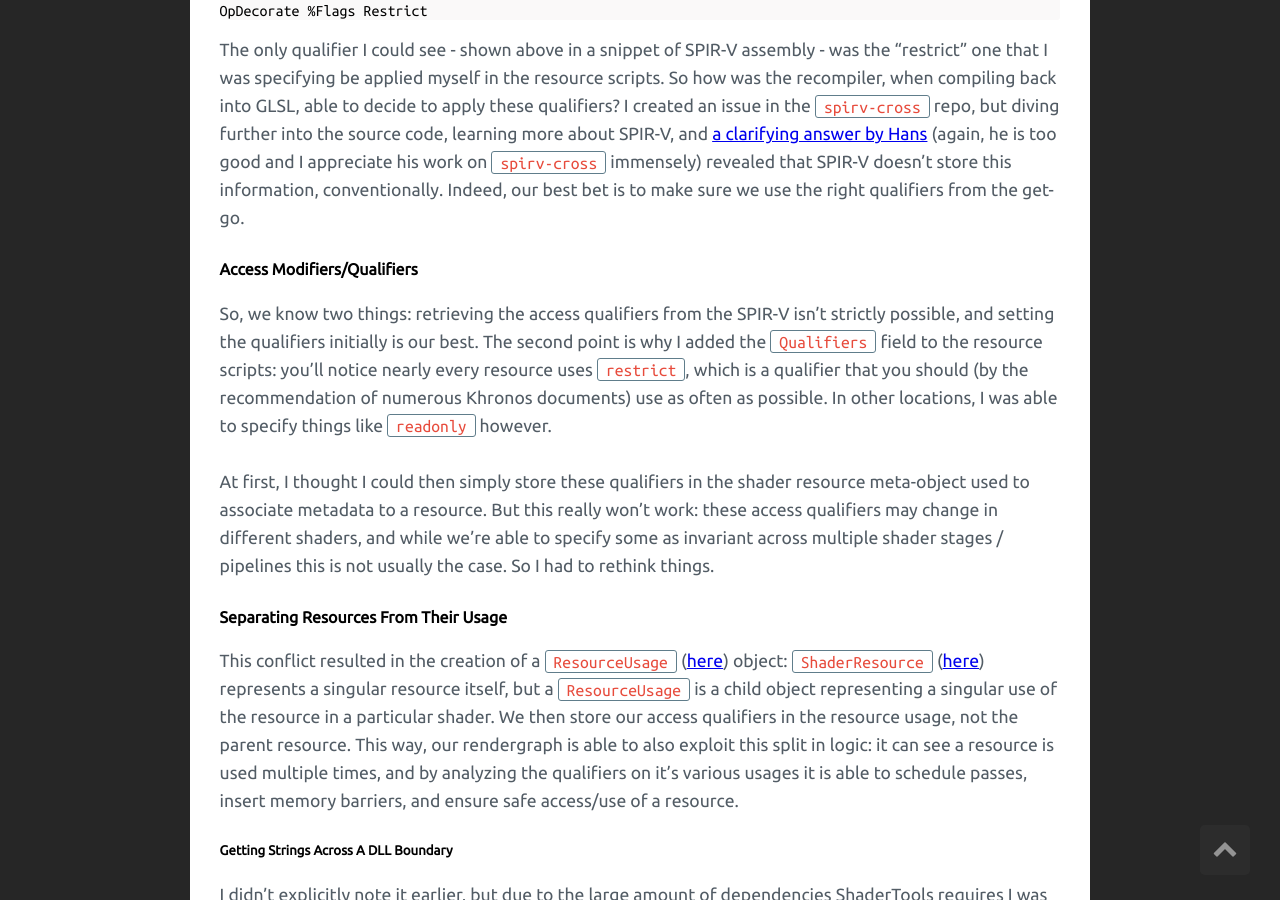
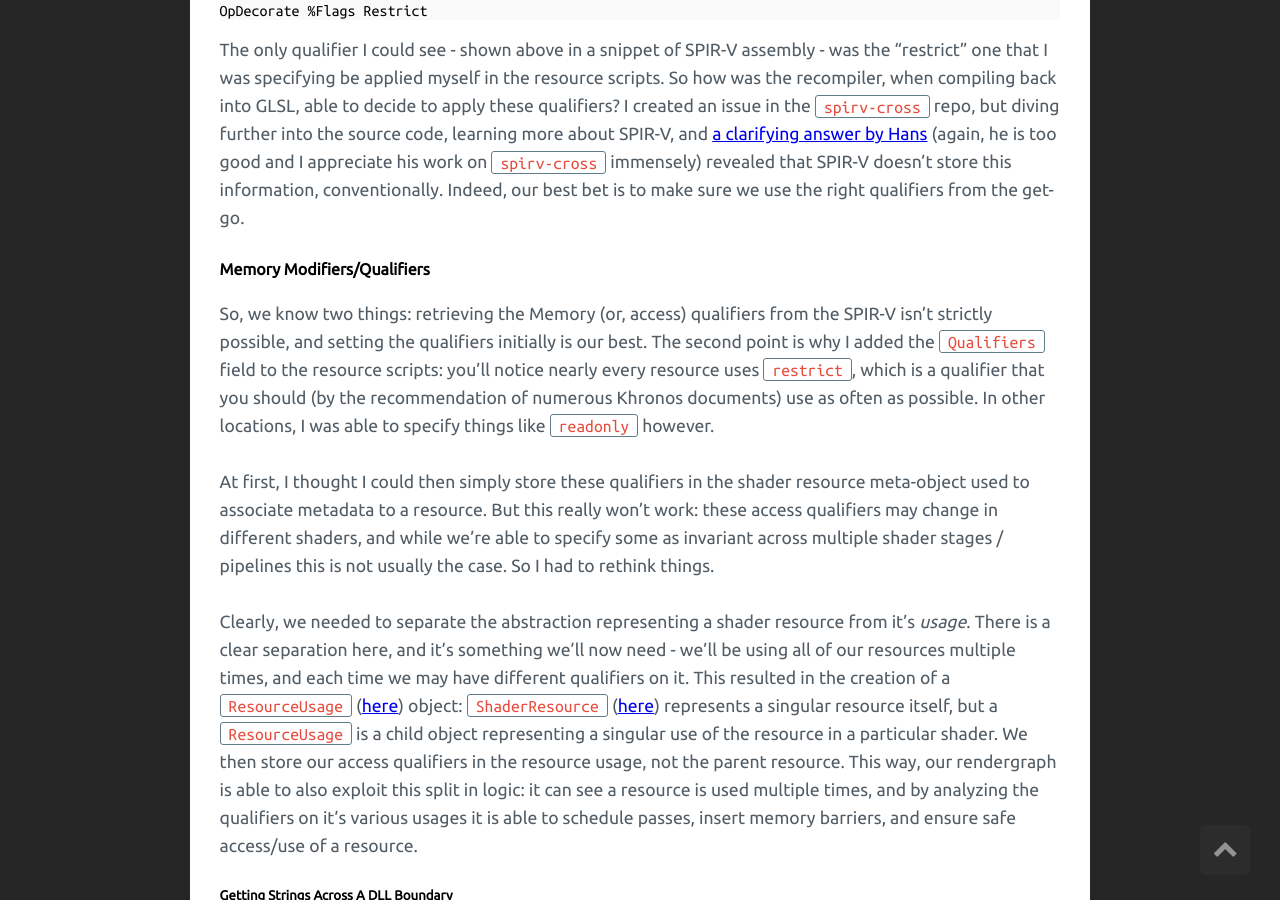
Before and after one commit to fuchstraumer/fuchstraumer.github.io, a Jekyll site: the page built from _posts/2018-9-2-Shader-Toolchain.md, in a window 1280 px wide and 900 px high, scrolled down 12733 px. Built offline with Jekyll 4.4.1, drawn with Linux system fonts in a browser that asks for light colours; comment, search, counter and statistics services are not loaded.

Commit message:
Clarify a little bit, remove redundant heading

```diff
--- a/_posts/2018-9-2-Shader-Toolchain.md
+++ b/_posts/2018-9-2-Shader-Toolchain.md
@@ -318,15 +318,13 @@ OpDecorate %Flags Restrict
 
 The only qualifier I could see - shown above in a snippet of SPIR-V assembly - was the "restrict" one that I was specifying be applied myself in the resource scripts. So how was the recompiler, when compiling back into GLSL, able to decide to apply these qualifiers? I created an issue in the `spirv-cross` repo, but diving further into the source code, learning more about SPIR-V, and [a clarifying answer by Hans](https://github.com/KhronosGroup/SPIRV-Cross/issues/606) (again, he is too good and I appreciate his work on `spirv-cross` immensely) revealed that SPIR-V doesn't store this information, conventionally. Indeed, our best bet is to make sure we use the right qualifiers from the get-go.
 
-#### Access Modifiers/Qualifiers
+#### Memory Modifiers/Qualifiers
 
-So, we know two things: retrieving the access qualifiers from the SPIR-V isn't strictly possible, and setting the qualifiers initially is our best. The second point is why I added the `Qualifiers` field to the resource scripts: you'll notice nearly every resource uses `restrict`, which is a qualifier that you should (by the recommendation of numerous Khronos documents) use as often as possible. In other locations, I was able to specify things like `readonly` however.
+So, we know two things: retrieving the Memory (or, access) qualifiers from the SPIR-V isn't strictly possible, and setting the qualifiers initially is our best. The second point is why I added the `Qualifiers` field to the resource scripts: you'll notice nearly every resource uses `restrict`, which is a qualifier that you should (by the recommendation of numerous Khronos documents) use as often as possible. In other locations, I was able to specify things like `readonly` however.
 
 At first, I thought I could then simply store these qualifiers in the shader resource meta-object used to associate metadata to a resource. But this really won't work: these access qualifiers may change in different shaders, and while we're able to specify some as invariant across multiple shader stages / pipelines this is not usually the case. So I had to rethink things.
 
-#### Separating Resources From Their Usage
-
-This conflict resulted in the creation of a `ResourceUsage` ([here](https://github.com/fuchstraumer/ShaderTools/blob/cd5910cb594fc6c1818eb09da9d0a3d194242d95/include/core/ResourceUsage.hpp)) object: `ShaderResource` ([here](https://github.com/fuchstraumer/ShaderTools/blob/cd5910cb594fc6c1818eb09da9d0a3d194242d95/include/core/ShaderResource.hpp)) represents a singular resource itself, but a `ResourceUsage` is a child object representing a singular use of the resource in a particular shader. We then store our access qualifiers in the resource usage, not the parent resource. This way, our rendergraph is able to also exploit this split in logic: it can see a resource is used multiple times, and by analyzing the qualifiers on it's various usages it is able to schedule passes, insert memory barriers, and ensure safe access/use of a resource.
+Clearly, we needed to separate the abstraction representing a shader resource from it's _usage_. There is a clear separation here, and it's something we'll now need - we'll be using all of our resources multiple times, and each time we may have different qualifiers on it. This resulted in the creation of a `ResourceUsage` ([here](https://github.com/fuchstraumer/ShaderTools/blob/cd5910cb594fc6c1818eb09da9d0a3d194242d95/include/core/ResourceUsage.hpp)) object: `ShaderResource` ([here](https://github.com/fuchstraumer/ShaderTools/blob/cd5910cb594fc6c1818eb09da9d0a3d194242d95/include/core/ShaderResource.hpp)) represents a singular resource itself, but a `ResourceUsage` is a child object representing a singular use of the resource in a particular shader. We then store our access qualifiers in the resource usage, not the parent resource. This way, our rendergraph is able to also exploit this split in logic: it can see a resource is used multiple times, and by analyzing the qualifiers on it's various usages it is able to schedule passes, insert memory barriers, and ensure safe access/use of a resource.
 
 ##### Getting Strings Across A DLL Boundary
 
```
